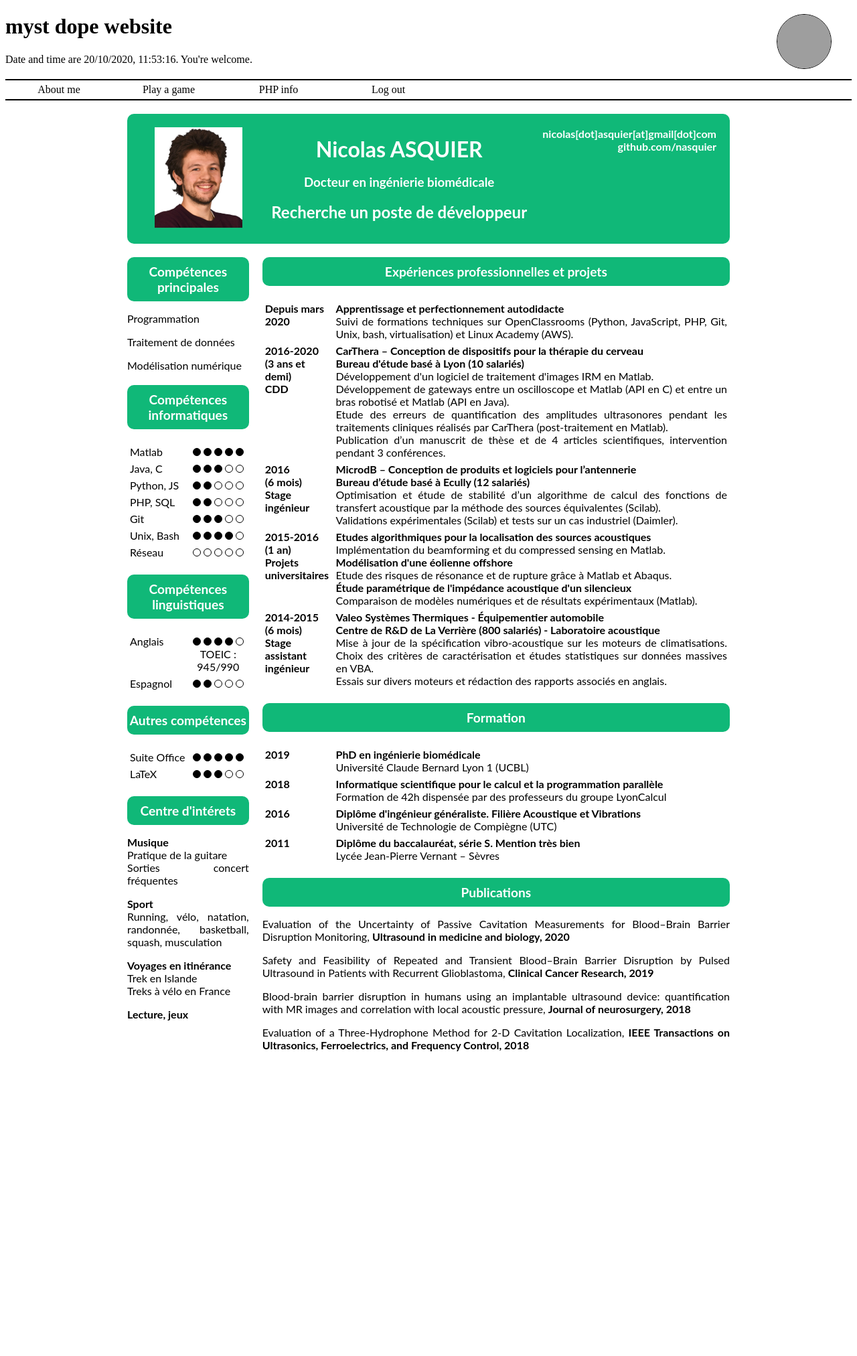
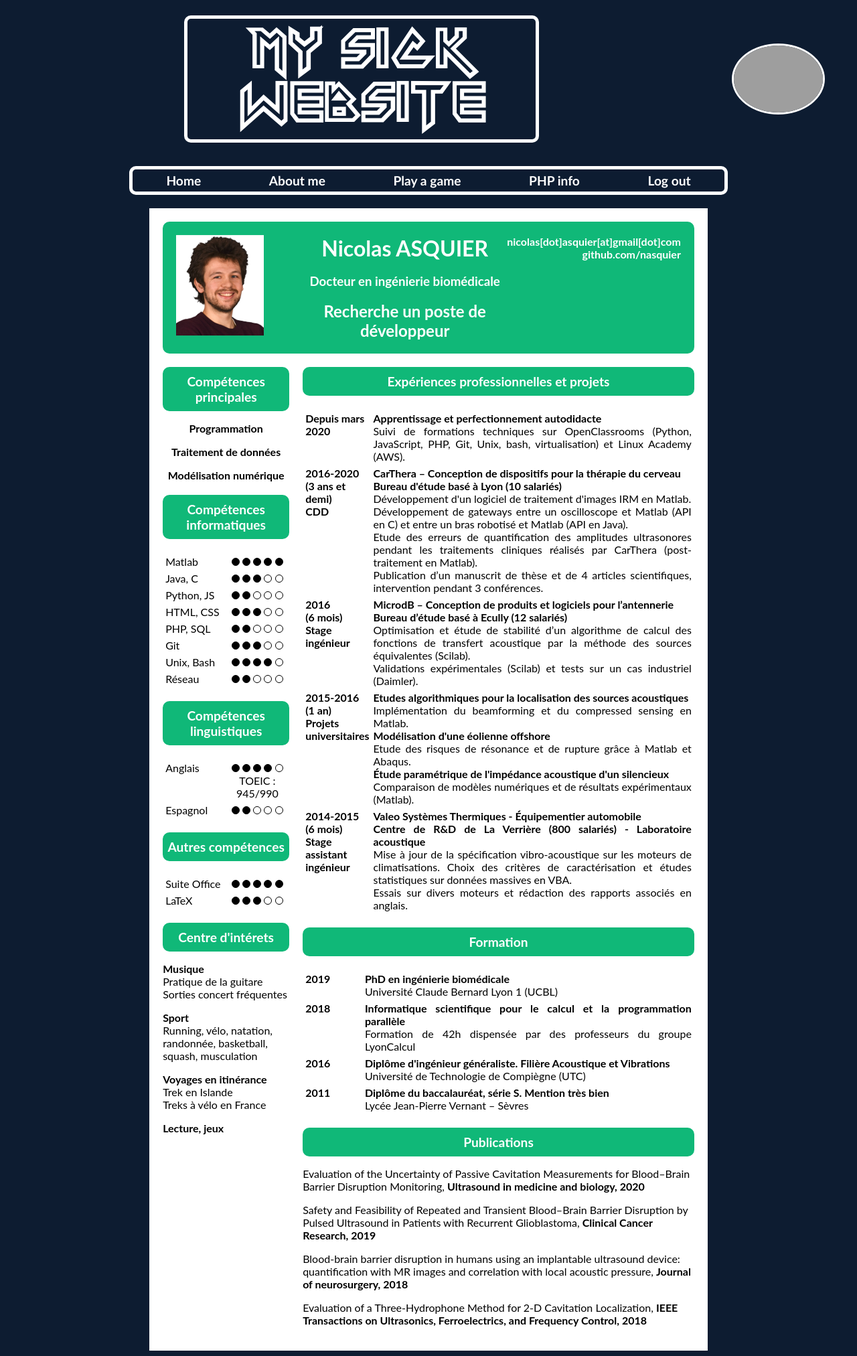
Before and after one commit to nasquier/mystPlayground, a PHP site: page /aboutme.php in a window 1280 px wide. Shown: the whole page at 67% size. Before the commit the page ends 1570 px from the top, so only its background shows below. Run offline with PHP 8.4, Linux system fonts and the light colour scheme; the visitor is signed in with stand-in values (Sample User, id 1); lists and menus that the app fills with data are empty; grey boxes are pictures that could not be loaded.

Commit message:
Total CSS overhaul

```diff
--- a/login.php
+++ b/login.php
@@ -47,6 +47,7 @@ if (!empty($_POST)){
 	include('parts/header.php');
 	include('parts/main-menu.php');
 	?>
+	<section>
 		<form method='post' action='login.php'>
 			<fieldset>
 				<legend> Sign in form </legend>
@@ -62,5 +63,6 @@ if (!empty($_POST)){
 			</fieldset>
 		</form>
 		<p> New member ?   <a href="register.php"><input type="button" value="Register here"/></a> </p>
+	</section>
 </body>
 </html>
--- a/parts/cv.html
+++ b/parts/cv.html
@@ -1,21 +1,21 @@
 <div class='cv'>
     <div class='cv-header'>
-        <div class="cv-photo">
-            <img src="images/nasquier.png" title='It&#039s me!'/>
+        <div class='cv-photo'>
+            <img src='images/nasquier.png' title='It&#039s me!'/>
         </div>
-        <div class="cv-title">
+        <div class='cv-title'>
             <h1> Nicolas ASQUIER </h1><br>
             <h3> Docteur en ingénierie biomédicale </h3><br>
             <h2> Recherche un poste de développeur </h2>
         </div>
-        <div>
+        <div class='cv-contact'>
             nicolas[dot]asquier[at]gmail[dot]com <br>
-            <a href='https://www.github.com/nasquier'> github.com/nasquier </a> <br>
+            <a href='https://www.github.com/nasquier'> <span>github.com/nasquier</span> </a> <br>
         </div>
     </div>
     <div class='cv-body'>
         <div class='cv-skills'>
-            <div>
+            <div class='cv-main-skills'>
                 <strong> Compétences principales </strong>
 
                     <p>Programmation </p>
@@ -27,31 +27,35 @@
                 <table>
                     <tr>
                         <th> Matlab </th>
-                        <th class='bull-col'> <span class="dot-filled"> </span> <span class="dot-filled"> </span> <span class="dot-filled"> </span> <span class="dot-filled"> </span> <span class="dot-filled"> </span> </th>
+                        <th class='cv-bull-col'> <span class='dot-filled'> </span> <span class='dot-filled'> </span> <span class='dot-filled'> </span> <span class='dot-filled'> </span> <span class='dot-filled'> </span> </th>
                     </tr>
                     <tr>
                         <th> Java, C </th>
-                        <th class='bull-col'> <span class="dot-filled"> </span> <span class="dot-filled"> </span> <span class="dot-filled"> </span> <span class="dot-empty"> </span> <span class="dot-empty"> </span> </th>
+                        <th class='cv-bull-col'> <span class='dot-filled'> </span> <span class='dot-filled'> </span> <span class='dot-filled'> </span> <span class='dot-empty'> </span> <span class='dot-empty'> </span> </th>
                     </tr>
                     <tr>
                         <th> Python, JS </th>
-                        <th class='bull-col'> <span class="dot-filled"> </span> <span class="dot-filled"> </span> <span class="dot-empty"> </span> <span class="dot-empty"> </span> <span class="dot-empty"> </span> </th>
+                        <th class='cv-bull-col'> <span class='dot-filled'> </span> <span class='dot-filled'> </span> <span class='dot-empty'> </span> <span class='dot-empty'> </span> <span class='dot-empty'> </span> </th>
+                    </tr>
+                    <tr>
+                        <th> HTML, CSS </th>
+                        <th class='cv-bull-col'> <span class='dot-filled'> </span> <span class='dot-filled'> </span> <span class='dot-filled'> </span> <span class='dot-empty'> </span> <span class='dot-empty'> </span> </th>
                     </tr>
                     <tr>
                         <th> PHP, SQL </th>
-                        <th class='bull-col'> <span class="dot-filled"> </span> <span class="dot-filled"> </span> <span class="dot-empty"> </span> <span class="dot-empty"> </span> <span class="dot-empty"> </span> </th>
+                        <th class='cv-bull-col'> <span class='dot-filled'> </span> <span class='dot-filled'> </span> <span class='dot-empty'> </span> <span class='dot-empty'> </span> <span class='dot-empty'> </span> </th>
                     </tr>
                     <tr>
                         <th> Git </th>
-                        <th class='bull-col'> <span class="dot-filled"> </span> <span class="dot-filled"> </span> <span class="dot-filled"> </span> <span class="dot-empty"> </span> <span class="dot-empty"> </span> </th>
+                        <th class='cv-bull-col'> <span class='dot-filled'> </span> <span class='dot-filled'> </span> <span class='dot-filled'> </span> <span class='dot-empty'> </span> <span class='dot-empty'> </span> </th>
                     </tr>
                     <tr>
                         <th> Unix, Bash </th>
-                        <th class='bull-col'> <span class="dot-filled"> </span> <span class="dot-filled"> </span> <span class="dot-filled"> </span> <span class="dot-filled"> </span> <span class="dot-empty"> </th>
+                        <th class='cv-bull-col'> <span class='dot-filled'> </span> <span class='dot-filled'> </span> <span class='dot-filled'> </span> <span class='dot-filled'> </span> <span class='dot-empty'> </th>
                     </tr>
                     <tr>
                         <th> Réseau </th>
-                        <th class='bull-col'> <span class="dot-empty"> </span> <span class="dot-empty"> </span> <span class="dot-empty"> </span> <span class="dot-empty"> </span> <span class="dot-empty"> </th>
+                        <th class='cv-bull-col'> <span class='dot-filled'> </span> <span class='dot-filled'> </span> <span class='dot-empty'> </span> <span class='dot-empty'> </span> <span class='dot-empty'> </th>
                     </tr>
                 </table>
             </div>
@@ -61,11 +65,11 @@
                 <table>
                     <tr>
                         <th> Anglais </th>
-                        <th class='bull-col'> <span class="dot-filled"> </span> <span class="dot-filled"> </span> <span class="dot-filled"> </span> <span class="dot-filled"> </span> <span class="dot-empty"> </span> <br> TOEIC : <br> 945/990 </th>
+                        <th class='cv-bull-col'> <span class='dot-filled'> </span> <span class='dot-filled'> </span> <span class='dot-filled'> </span> <span class='dot-filled'> </span> <span class='dot-empty'> </span> <br> TOEIC : <br> 945/990 </th>
                     </tr>
                     <tr>
                         <th> Espagnol </th>
-                        <th class='bull-col'> <span class="dot-filled"> </span> <span class="dot-filled"> </span> <span class="dot-empty"> </span> <span class="dot-empty"> </span> <span class="dot-empty"> </span> </th>
+                        <th class='cv-bull-col'> <span class='dot-filled'> </span> <span class='dot-filled'> </span> <span class='dot-empty'> </span> <span class='dot-empty'> </span> <span class='dot-empty'> </span> </th>
                     </tr>
                 </table>
             </div>
@@ -74,11 +78,11 @@
                 <table>
                     <tr>
                         <th> Suite Office </th>
-                        <th class='bull-col'> <span class="dot-filled"> </span> <span class="dot-filled"> </span> <span class="dot-filled"> </span> <span class="dot-filled"> </span> <span class="dot-filled"> </span> </th>
+                        <th class='cv-bull-col'> <span class='dot-filled'> </span> <span class='dot-filled'> </span> <span class='dot-filled'> </span> <span class='dot-filled'> </span> <span class='dot-filled'> </span> </th>
                     </tr>
                     <tr>
                         <th> LaTeX </th>
-                        <th class='bull-col'> <span class="dot-filled"> </span> <span class="dot-filled"> </span> <span class="dot-filled"> </span> <span class="dot-empty"> </span> <span class="dot-empty"> </span> </th>
+                        <th class='cv-bull-col'> <span class='dot-filled'> </span> <span class='dot-filled'> </span> <span class='dot-filled'> </span> <span class='dot-empty'> </span> <span class='dot-empty'> </span> </th>
                     </tr>
                 </table>
             </div>
@@ -110,25 +114,25 @@
                 <strong> Expériences professionnelles et projets </strong>
                 <table>
                     <tr>
-                        <th class="date-col"> <b> Depuis mars 2020 </b> </th>
+                        <th class='cv-date-col'> <b> Depuis mars 2020 </b> </th>
                         <th>
                             <b> Apprentissage et perfectionnement autodidacte </b> <br>
                             Suivi de formations techniques sur OpenClassrooms (Python, JavaScript, PHP, Git, Unix, bash, virtualisation) et Linux Academy (AWS).
                         </th>
                     </tr>
                     <tr>
-                        <th class="date-col"> <b> 2016-2020 <br> (3 ans et demi) <br> CDD </b> </th>
+                        <th class='cv-date-col'> <b> 2016-2020 <br> (3 ans et demi) <br> CDD </b> </th>
                         <th>
                             <b> CarThera – Conception de dispositifs pour la thérapie du cerveau <br>
                             Bureau d'étude basé à Lyon (10 salariés) </b> <br>
                             Développement d'un logiciel de traitement d'images IRM en Matlab.<br>
                             Développement de gateways entre un oscilloscope et Matlab (API en C) et entre un bras robotisé et Matlab (API en Java).<br>
                             Etude des erreurs de quantification des amplitudes ultrasonores pendant les traitements cliniques réalisés par CarThera (post-traitement en Matlab).<br>
-                            Publication d’un manuscrit de thèse et de 4 articles scientifiques, intervention pendant 3 conférences.
+                            Publication d’un <a href='https://tel.archives-ouvertes.fr/tel-02457114/'>manuscrit de thèse</a> et de <a href='#publi'>4 articles scientifiques</a>, intervention pendant 3 conférences.
                         </th>
                     </tr>
                     <tr>
-                        <th class="date-col"> <b> 2016 <br> (6 mois) <br> Stage ingénieur </b> </th>
+                        <th class='cv-date-col'> <b> 2016 <br> (6 mois) <br> Stage ingénieur </b> </th>
                         <th>
                             <b> MicrodB – Conception de produits et logiciels pour l’antennerie <br>
                             Bureau d’étude basé à Ecully (12 salariés) </b> <br>
@@ -137,7 +141,7 @@
                         </th>
                     </tr>
                     <tr>
-                        <th class="date-col"> <b> 2015-2016 <br> (1 an) <br> Projets universitaires </b> </th>
+                        <th class='cv-date-col'> <b> 2015-2016 <br> (1 an) <br> Projets universitaires </b> </th>
                         <th>
                             <b> Etudes algorithmiques pour la localisation des sources acoustiques </b> <br>
                             Implémentation du beamforming et du compressed sensing en Matlab. <br>
@@ -148,7 +152,7 @@
                         </th>
                     </tr>
                     <tr>
-                        <th class="date-col"> <b> 2014-2015 <br> (6 mois) <br> Stage assistant ingénieur </b> </th>
+                        <th class='cv-date-col'> <b> 2014-2015 <br> (6 mois) <br> Stage assistant ingénieur </b> </th>
                         <th>
                             <b> Valeo Systèmes Thermiques - Équipementier automobile <br>
                             Centre de R&D de La Verrière (800 salariés) - Laboratoire acoustique </b> <br>
@@ -163,28 +167,28 @@
                 <strong> Formation </strong>
                 <table>
                     <tr>
-                        <th class="date-col"> <b> 2019 </b> </th>
+                        <th class='cv-date-col'> <b> 2019 </b> </th>
                         <th>
                             <b> PhD en ingénierie biomédicale </b> <br>
                             Université Claude Bernard Lyon 1 (UCBL)
                         </th>
                     </tr>
                     <tr>
-                        <th class="date-col"> <b> 2018 </b> </th>
+                        <th class='cv-date-col'> <b> 2018 </b> </th>
                         <th>
                             <b> Informatique scientifique pour le calcul et la programmation parallèle </b> <br>
                             Formation de 42h dispensée par des professeurs du groupe LyonCalcul
                         </th>
                     </tr>
                     <tr>
-                        <th class="date-col"> <b> 2016 </b> </th>
+                        <th class='cv-date-col'> <b> 2016 </b> </th>
                         <th>
                             <b> Diplôme d'ingénieur généraliste. Filière Acoustique et Vibrations </b> <br>
                             Université de Technologie de Compiègne (UTC)
                         </th>
                     </tr>
                     <tr>
-                        <th class="date-col"> <b> 2011 </b> </th>
+                        <th class='cv-date-col'> <b> 2011 </b> </th>
                         <th>
                             <b> Diplôme du baccalauréat, série S. Mention très bien </b> <br>
                             Lycée Jean-Pierre Vernant – Sèvres
@@ -192,7 +196,7 @@
                     </tr>
                 </table>
             </div>
-            <div>
+            <div id='publi' class='cv-publi'>
                 <strong> Publications </strong>
                 <p>
                     <a href='https://www.umbjournal.org/article/S0301-5629(20)30260-X/fulltext'> Evaluation of the Uncertainty of Passive Cavitation Measurements for Blood–Brain Barrier Disruption Monitoring, <b> Ultrasound in medicine and biology, 2020 </b> </a> <br>
@@ -200,7 +204,7 @@
                 <p>
                     <a href='https://clincancerres.aacrjournals.org/content/25/13/3793'> Safety and Feasibility of Repeated and Transient Blood–Brain Barrier Disruption by Pulsed Ultrasound in Patients with Recurrent Glioblastoma, <b> Clinical Cancer Research, 2019 </b> </a> <br>
                 </p>
-                <p>
+                <p >
                     <a href='https://thejns.org/view/journals/j-neurosurg/132/3/article-p875.xml'> Blood-brain barrier disruption in humans using an implantable ultrasound device: quantification with MR images and correlation with local acoustic pressure, <b> Journal of neurosurgery, 2018 </b> </a> <br>
                 </p>
                 <p>
--- a/parts/header.php
+++ b/parts/header.php
@@ -4,7 +4,7 @@ if(!isset($_SESSION)) {
 }
 ?>
 <header>
-
+	<h1><a href='index.php'>my sick website</a></h1>
 	<?php
 	if (isset($_SESSION["user_connected"])){
 		?>
@@ -15,7 +15,4 @@ if(!isset($_SESSION)) {
 		<?php
 	}
 	?>
-
-	<h1>myst dope website</h1>
-	<p>Date and time are <?php echo date('d/m/Y, h:i:s'); ?>. You're welcome.</p>
 </header>
--- a/parts/main-menu.php
+++ b/parts/main-menu.php
@@ -4,6 +4,7 @@ if(!isset($_SESSION)) {
 }
 ?>
 <nav class='main-menu'>
+	<label class='main-menu-item'><a href='../index.php'> Home </a></label>
 	<label class='main-menu-item'><a href='../aboutme.php'> About me </a></label>
 	<label class='main-menu-item'><a href='../index.php'> Play a game </a></label>
 	<label class='main-menu-item'><a href='../info.php'> PHP info </a></label>
--- a/register.php
+++ b/register.php
@@ -52,6 +52,7 @@ if (!empty($_POST)){
 	include('parts/header.php');
 	include('parts/main-menu.php');
 	?>
+	<section>
 		<form method='post' action='register.php' enctype='multipart/form-data'>
 			<fieldset>
 				<legend> Register form </legend>
@@ -81,5 +82,6 @@ if (!empty($_POST)){
 				</p>
 			</fieldset>
 		</form>
+	</section>
 </body>
 </html>
--- a/styles/cv-style.css
+++ b/styles/cv-style.css
@@ -1,87 +1,121 @@
 /* CV */
 .cv {
-    font-family: 'Lato';
-    text-align: justify;
+    font-family: 'Lato',sans-serif;
+    text-align: left;
+    color: black;
+    background-color: white;
+
     display: flex;
     flex-direction: column;
-    width: 60%;
-    min-width: 900px;
-    margin: auto;
     overflow: auto;
     word-wrap: break-word;
+
+    width: 60%;
+    min-width: 21cm;
+    margin: auto;
+    padding: 20px;
 }
+
+
 .cv-header {
-    border-radius: 10px;
     font-weight: bold;
     color: white;
     background-color: #10B878;
+
+    border-radius: 10px;
+    padding: 20px;
+
     display: flex;
     justify-content: space-between;
-    padding: 20px;
-    text-align: right;
+    align-items: stretch;
+}
+.cv-header>div{
+    display: inline-block;
+    flex:1 1 auto;
+    height: 100%;
 }
 .cv-photo{
-    width: 20%;
-    text-align: center;
+    width: 25%;
+    min-width: 5cm;
+    text-align: left;
     justify-content: center;
     vertical-align: middle;
+    align-items: center;
+}
+.cv-title{
+    text-align: center;
+    vertical-align: middle;
+}
+.cv-title *{
     margin : 0px;
     padding: 0px;
 }
-.cv-title{
-    margin: auto;
+.cv-contact {
+    text-align: right;
+    display: inline;
+    padding: 0px;
 }
-.cv-title *{
-    text-align: center;
-    margin : 0px;
-    padding: 0px;
 
-}
 .cv-body{
     display: flex;
     align-items: flex-start;
-    justify-content: space-between;
-    width: 100%;
+}
+.cv-skills{
+    width: 40%;
+    min-width: 5cm;
+    margin-right: 20px;
+}
+.cv-main-skills{
+    text-align: center;
+    font-weight: bold;
 }
 
-.cv-skills{
-    width: 40%;
-    margin-right: 20px;
+.cv a:hover{
+    border: 2px solid black;
+    border-radius: 10px;
+    padding: 2px;
+    margin: -4px;
+}
+.cv-publi a{
+    display: inline-block;
+    padding:0;
+    margin:0;
 }
 
 .cv strong {
-    font-size: larger;
-    border-radius: 10px;
-    display: flex;
-    width: 100%;
-    justify-content: center;
+    color: white;
+    background-color: #10B878;
     text-align: center;
     font-weight: bold;
-    color: white;
-    background-color: #10B878;
+    font-size: larger;
+
+    width: 100%;
+    border-radius: 10px;
     margin-top: 20px;
     padding: 10px 0px;
+
+    display: flex;
+    justify-content: center;
 }
 .cv table{
     width:100%;
     margin-top: 20px;
-
 }
 .cv th{
     padding: 2px;
     vertical-align: center;
     justify-content: center;
 }
-.bull-col {
+.cv-bull-col {
     text-align: center;
     width: 50%;
-    /*font-size: x-large;*/
 }
-.date-col{
+.cv-date-col{
     text-align: left;
     width: 15%;
+}
 
-}
+
 .dot-filled{
   height: 10px;
   width: 10px;
@@ -94,9 +128,8 @@
 .dot-empty{
   height: 10px;
   width: 10px;
-  background-color: white;
+  background-color: transparent;
   border: 1px solid black;
   border-radius: 50%;
   display: inline-block;
-
 }
--- a/styles/main-style.css
+++ b/styles/main-style.css
@@ -1,46 +1,124 @@
+:root {
+  --hoverlines: #EE5804;
+  --defaultbgc: #0D1C31;
+  --hoverbgc: #142B4C;
+}
+
+body{
+    color: white;
+    background-color: var(--defaultbgc);
+    font-family: "Calibri", sans-serif;
+}
+header {
+    padding: 10px;
+    height: 200px;
+    display: flex;
+    align-items: center;
+    justify-content: center;
+    align-content: center;
+}
+header h1{
+    font-family: maiden, sans-serif;
+    font-size : 5em;
+
+    text-align: center;
+    color: white;
+    background-color: var(--defaultbgc);
+
+    border: 5px white solid;
+    border-radius: 10px;
+
+    width: 500px;
+
+    margin: auto;
+    padding: 10px;
+}
+header h1:hover{
+    color: var(--hoverlines);
+    background-color: var(--hoverbgc);
+    border: 5px var(--hoverlines) solid;
+}
+
+section{
+    background-color: var(--defaultbgc);
+
+    display: flex;
+    flex-direction: column;
+    justify-content: space-around;
+
+    border: 5px white solid;
+    border-radius: 10px;
+    padding: 10px;
+    width: 60%;
+    min-width: 500px;
+    margin: auto;
+    margin-bottom: 20px;
+
+    overflow: auto;
+    word-wrap: break-word;
+}
+fieldset{
+    border: none;
+}
+fieldset legend{
+    font-size:x-large;
+}
+
 em {
+    font-style: normal;
+    font-size: larger;
     font-weight: bold;
-    color: #f00;
-    text-decoration: none;
+    color: var(--hoverlines);
 }
+
 a{
     text-decoration: none;
     color: currentColor;
+}
+input{
+    padding:5px;
+    margin:10px;
 }
 table, th, td{
     font-weight: normal;
     text-align: justify;
     vertical-align: top;
 }
-a:visited{
-    color: currentColor;
-}
-
-input{
-    padding:5px;
-    margin:10px;
-}
 .formlabel {
     display: inline-block;
     width: 200px;
 }
 
+/* FONTS */
+@font-face {
+    font-family: 'maiden';
+    src: url('../fonts/maiden.ttf');
+}
+
 /* MAIN MENU */
 .main-menu {
-    border-bottom: 2px solid black;
-    border-top: 2px solid black;
-    margin: 20px 0;
+    font-weight: bold;
+    font-size: larger;
+    display: flex;
+    border: 5px solid white;
+    border-radius: 10px;
+    margin: 20px auto;
+    width: 70%;
+    min-width: 500px;
+    justify-content: space-evenly;
+    align-items: stretch;
 }
 .main-menu>label{
     display: inline-block;
     text-align: center;
-    width: 150px; /* Width of labels */
     padding: 5px;
+    flex:1 1 auto;
 }
 .main-menu>label:hover{
-    color: red;
-    background-color: yellow;
-    border: 5px solid red;
+    color: var(--hoverlines);
+    background-color: var(--hoverbgc);
+    border: 5px solid var(--hoverlines);
+    border-radius: 10px;
     margin: -5px;
 }
 
@@ -52,10 +130,12 @@ input{
 }
 .profile-pic{
     float: right;
-    margin-right: 30px;
-    object-fit: cover;
-    width:80px;
-    height:80px;
-    border: black solid 1px;
-    border-radius: 190px;
+    margin: 0 30px;
+    border: white solid 3px;
+    border-radius: 50%;
+    height: 100px;
+    width: auto;
 }
+.profile-pic:hover{
+    border: var(--hoverlines) solid 3px;
+}
```
Also changed, not shown: index.php (+14 -4 lines), fonts/maiden.ttf (added). Lines whose indentation alone changed are shown as unchanged.
